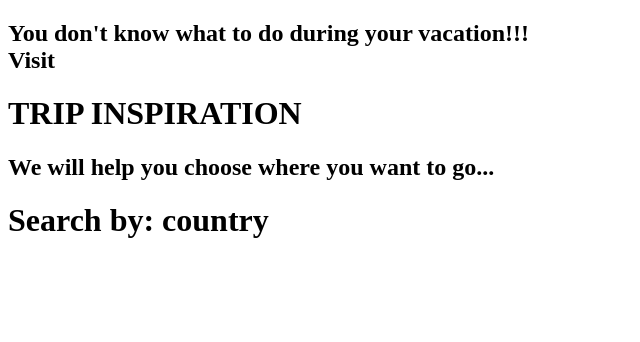
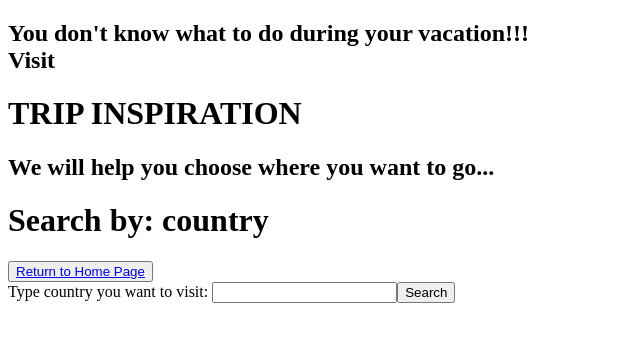
Before and after one commit to Kasia19/for-travelers, a React (Create React App) app: page / in a window 1280 px wide. Both pictures are taken after a click on the button "Search by country". Shown: the top 342 px of the page, without its empty margins (0-640 px from the left). Built offline with nearby package versions, Linux system fonts and the light colour scheme.

Commit message:
Trip Inspiration start

```diff
--- a/src/App.js
+++ b/src/App.js
@@ -1,13 +1,14 @@
 import React from 'react';
 import {
   HashRouter,
-Route,
+  Route,
   Switch
 } from "react-router-dom";
 import TripInspirationHeader from "./components/TripInspirationHeader";
 import TripInspirtionButtons from "./components/TripInspirationButtons";
 import TripInspirationChoice from "./components/TripInspirationChoice";
 import NotFound from "./components/NotFound";
+
 
 // import './App.css';
 
@@ -16,12 +17,12 @@ const App = () => (
         <TripInspirationHeader/>
       <HashRouter>
         <Switch>
-
           <Route exact path="/" component={TripInspirtionButtons}/>
           <Route path="/search/:search(country|region|language|multiple)" component={TripInspirationChoice}/>
           <Route component={NotFound}/>
         </Switch>
         </HashRouter>
+
     </div>
   );
 
--- a/src/components/TripInspirationButtons.js
+++ b/src/components/TripInspirationButtons.js
@@ -1,12 +1,12 @@
 import React from "react";
-import { Link } from "react-router-dom";
+import { NavLink } from "react-router-dom";
 
 const TripInspirtionButtons = () => (
     <div>
-        <button><Link to="/search/country">Search by country</Link></button>
-        <button><Link to="/search/region">Search by region</Link></button>
-        <button><Link to="/search/language">Search by language</Link></button>
-        <button><Link to="/search/multiple">Multiple search</Link></button>
+        <button><NavLink to="/search/country" >Search by country</NavLink></button>
+        <button><NavLink to="/search/region">Search by region</NavLink></button>
+        <button><NavLink to="/search/language">Search by language</NavLink></button>
+        <button><NavLink to="/search/multiple">Multiple search</NavLink></button>
     </div>
 );
 
--- a/src/components/TripInspirationChoice.js
+++ b/src/components/TripInspirationChoice.js
@@ -1,9 +1,15 @@
 import React from 'react';
+import {NavLink} from "react-router-dom";
+import TripInspirationMain from "./TripInspirationMain";
 
 
 const TripInspirationChoice = (props) => {
         return (
-            <h1>Search by: {props.match.params.search}</h1>
+            <>
+                    <h1>Search by: {props.match.params.search}</h1>
+                    <button><NavLink to="/">Return to Home Page</NavLink></button>
+                    <TripInspirationMain data={{btn1:"country", btn2:"region", btn3:"language"}}/>
+            </>
         );
 
 }
--- /dev/null
+++ b/src/components/TripInspirationMain.js
@@ -0,0 +1,39 @@
+import React, {Component} from 'react';
+
+
+
+
+
+class TripInspirationMain extends Component {
+    constructor(props) {
+        super(props);
+
+        this.state = {
+            inputValue: ''
+        };
+
+    }
+    //na klkniecie w buttona łączy nas serverm do wyszukiwania kraju... ipodaje info o nim
+     handleOnchange = (event) => {
+        event.preventDefault();
+        this.setState({
+            inputValue: event.target.value
+        })
+    };
+    // tutaj wstawić if który w zalezności od klinietego buttona
+    // zwraca innego inputa
+    render() {
+        return (
+            <form>
+                <label>Type {this.props.data.btn1} you want to visit: </label>
+                <input type="text" value={this.state.inputValue} onChange={this.handleOnchange}/>
+                <button>Search</button>
+            </form>
+        )
+    };
+};
+
+
+
+
+export default TripInspirationMain;
```
